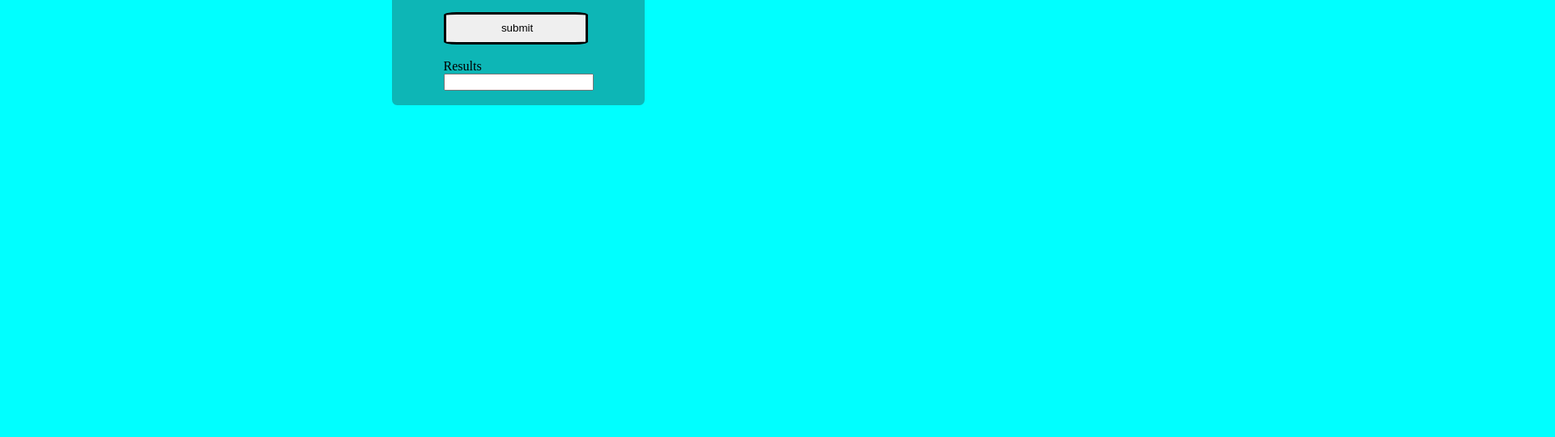
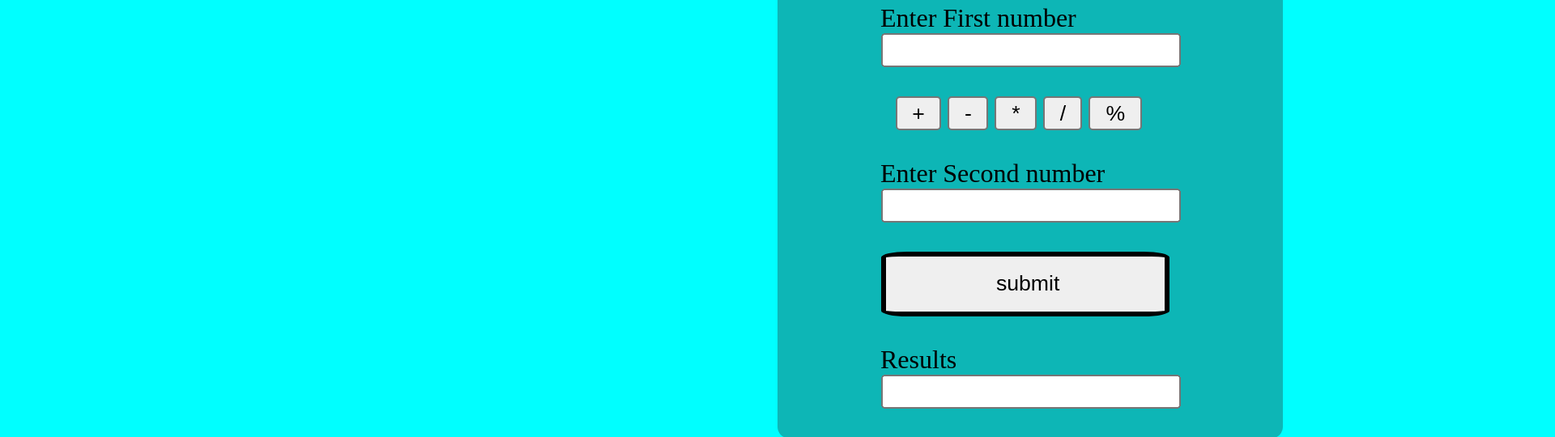
Before and after one commit to 12bijaya/calculator, a plain HTML site: page index.html in a window 1280 px wide. Shown: the part 289-829 px from the top of the page at 81% size, 1920 px wide, since content can reach past the window. Before the commit the page ends 800 px from the top, so only its background shows below. Drawn offline with Linux system fonts and the light colour scheme.

Commit message:
Add files via upload

```diff
--- a/index.html
+++ b/index.html
@@ -47,6 +47,9 @@
     </script>
     <style>
         body {
+            overflow: auto;
+            transform: scale(2);
+            transform-origin: top left;
             background-color: aqua;
             display: flex;
             justify-content: center;
```
